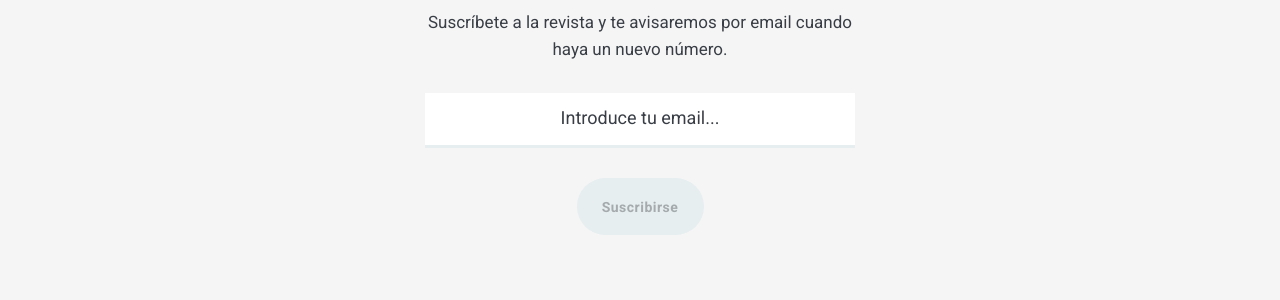
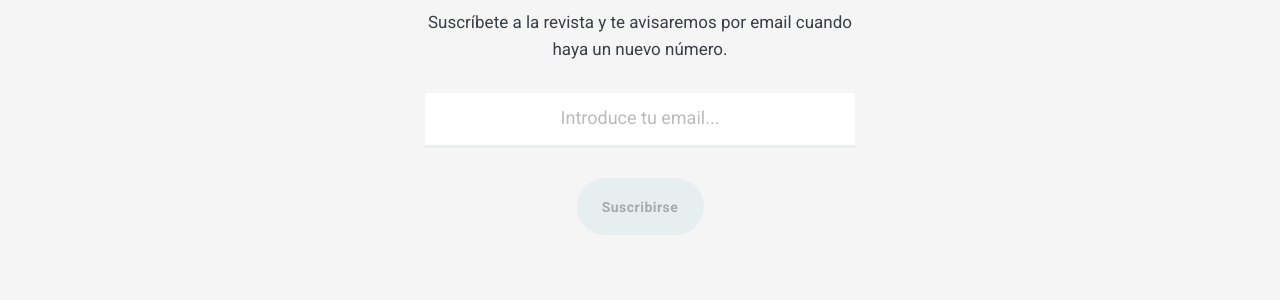
Before and after one commit to revistalva2/lva2.github.io, a Jekyll site: the page built from index.html, in a window 1280 px wide. Shown: the part 1273-1573 px from the top of the page. Built offline with Jekyll 4.4.1, drawn with Linux system fonts in a browser that asks for light colours; nearby versions of some CDN libraries; the list of posts is cut into pages by our own code.

Commit message:
Update _subscribe.scss

```diff
--- a/_sass/3-modules/_subscribe.scss
+++ b/_sass/3-modules/_subscribe.scss
@@ -33,7 +33,7 @@
 
       &::placeholder {
         font-size: 18px;
-        color: $dark;
+        color: $gray;
       }
     }
 
```
